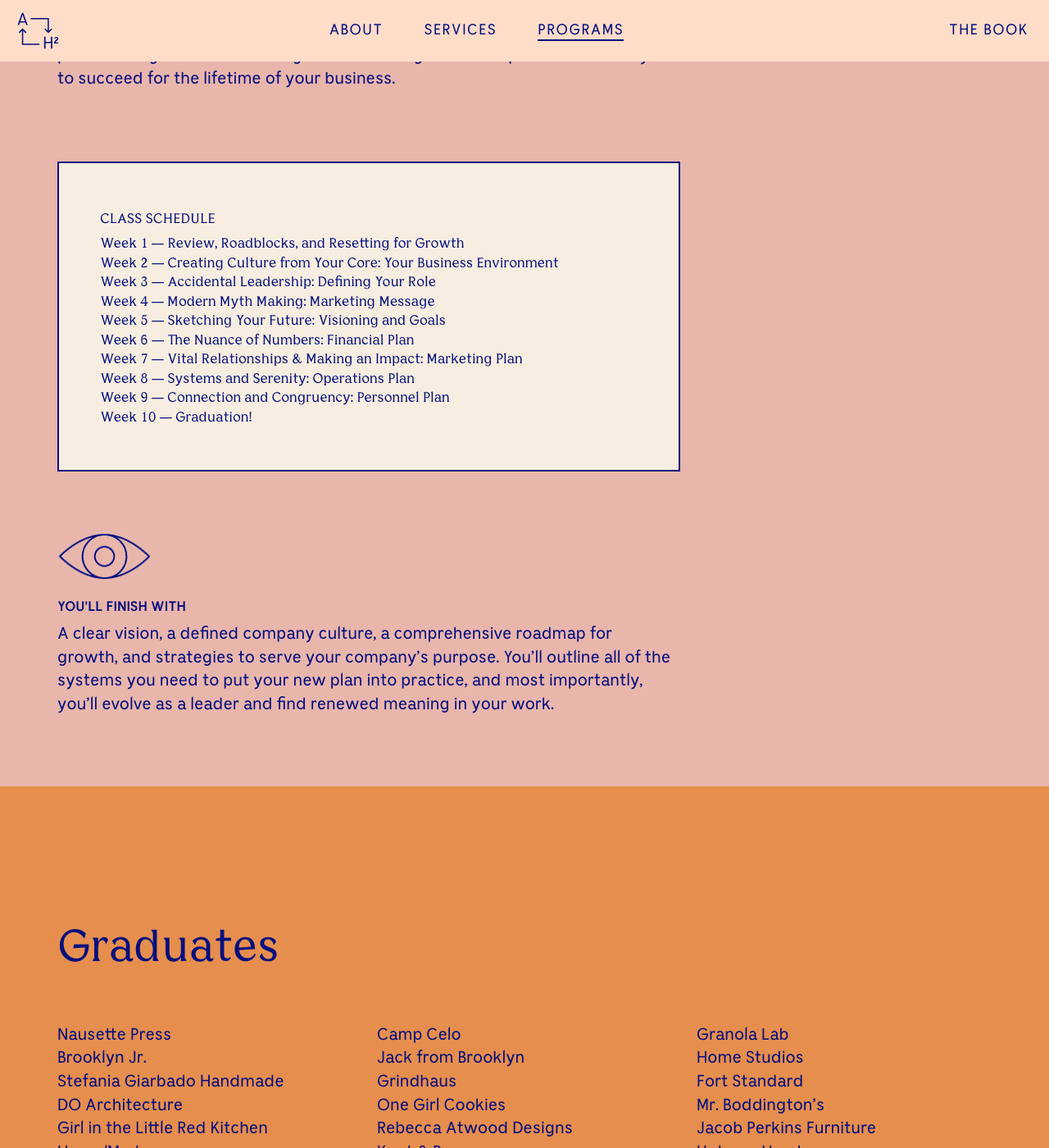
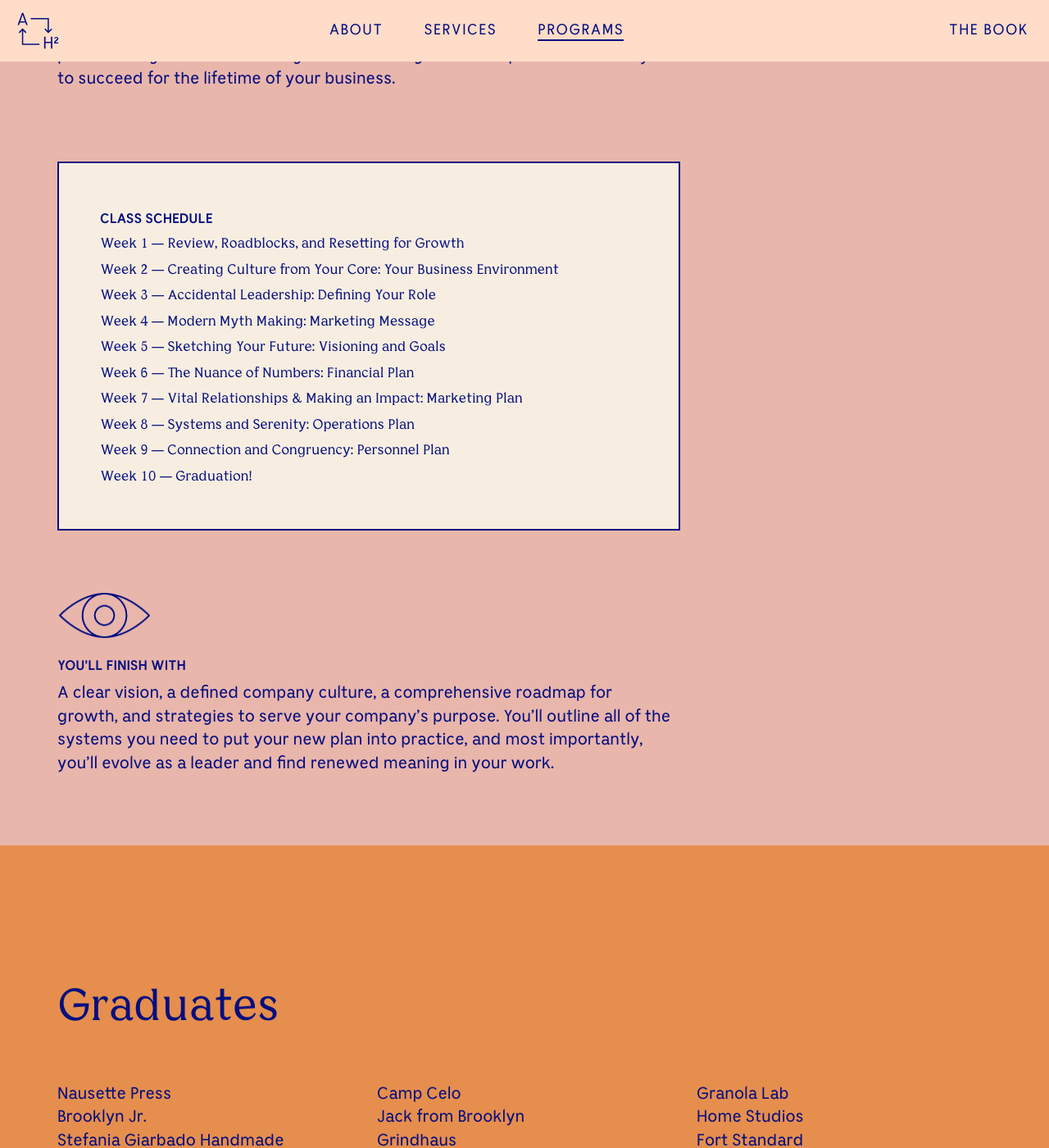
Before and after one commit to hollyhoward78/ask-holly-how, a Jekyll site: the page built from _pages/programs.md, in a window 1280 px wide and 1400 px high, scrolled down 2652 px. Shown: the whole window at 82% size. Built offline with Jekyll 4.4.1, drawn with Linux system fonts in a browser that asks for light colours.

Commit message:
Minor Style change on Programs

```diff
--- a/_layouts/programs.html
+++ b/_layouts/programs.html
@@ -73,7 +73,7 @@ layout: base
         </div>
         <div class="container">
           <div class="col-md-8 bg cream border-navy p-xs-a-1 p-md-a-2 m-sm-t-3">
-            <h6 class="serif">Class Schedule</h6>
+            <h6>Class Schedule</h6>
             <ul class="schedule serif">
               <li>Week 1 — Review, Roadblocks, and Resetting for Growth</li>
               <li>Week 2 — Creating Culture from Your Core: Your Business Environment</li>
--- a/_sass/_ahh.scss
+++ b/_sass/_ahh.scss
@@ -564,6 +564,10 @@ ul.schedule {
   font-size: .825rem;
 }
 
+ul.schedule li {
+  margin-top: .4rem;
+}
+
 // Footer Stuff
 
 #ahh-mdash {
```
